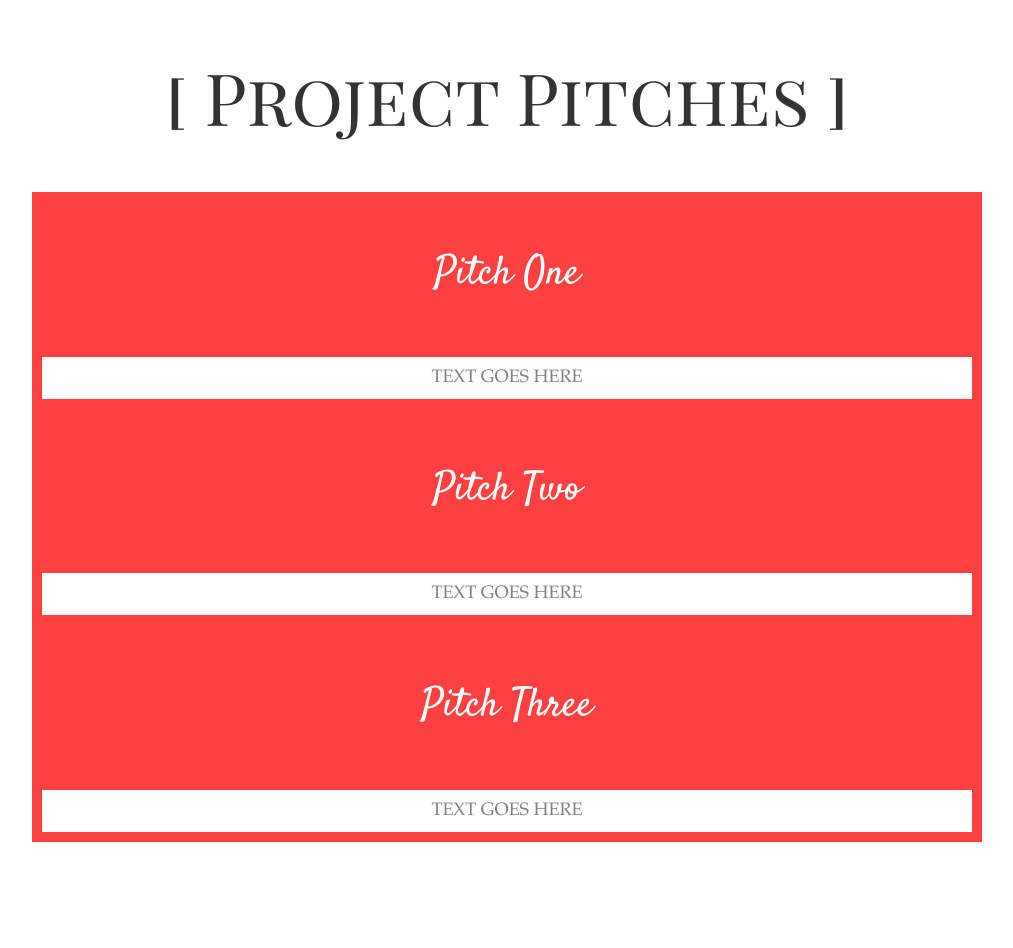
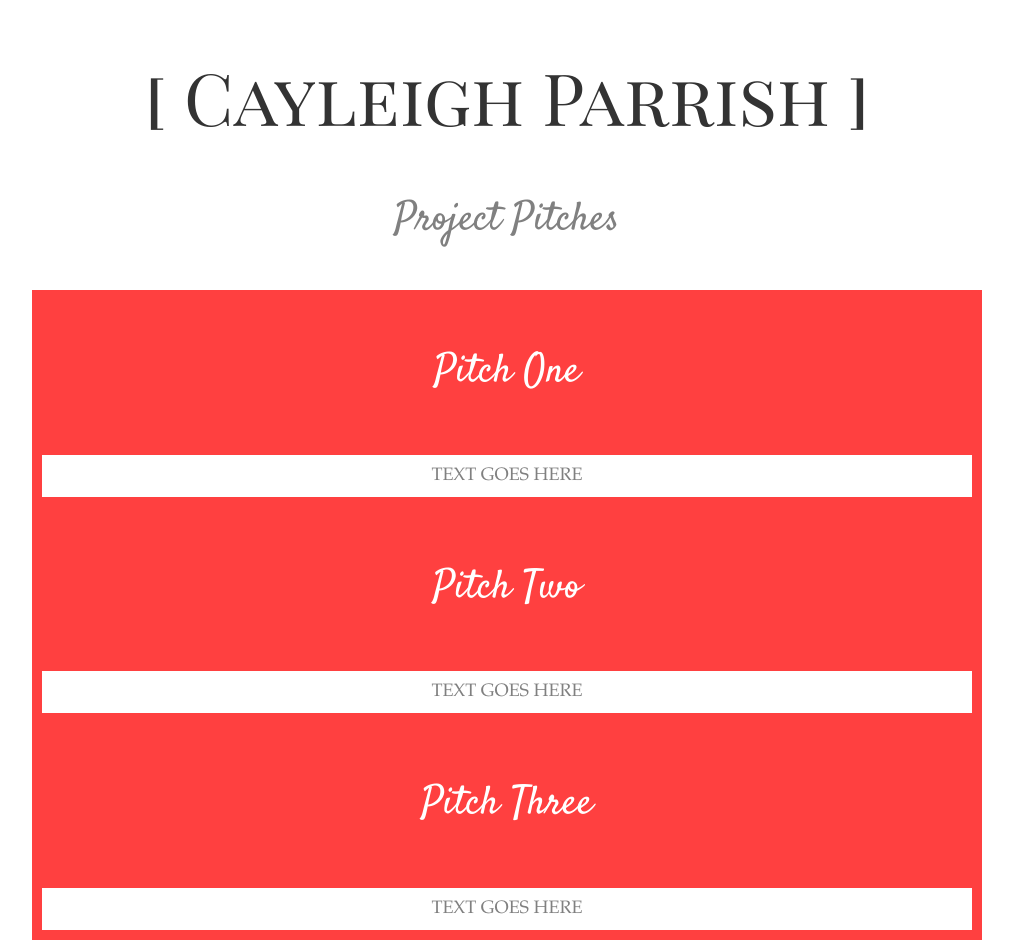
Before and after one commit to kayleep/data-journalism-home, a plain HTML site: page projectpitches.html in a window 1280 px wide. Shown: the whole page, without its empty margins (133-1146 px from the left). Before the commit the page ends 850 px from the top, so only its background shows below. Drawn offline with Linux system fonts and the light colour scheme.

Commit message:
commit two

```diff
--- a/projectpitches.html
+++ b/projectpitches.html
@@ -28,6 +28,21 @@
 		padding-right: 100;
 
 	}
+
+
+		h3 {
+		color: gray;
+		font-weight:normal;
+		font-size: 40px;
+		font-family: 'Satisfy', cursive;
+		margin-bottom: 20;
+		margin-top: 20;
+		padding-right: 100;
+		padding-right: 100;
+
+	}
+
+
 	body {
 		color: gray;
 		font-weight:normal;
@@ -49,14 +64,16 @@
 		.story-image {float-left;}
 
 
-a:link    {color:white;text-decoration:none;}
-a:visited {color:gray;text-decoration:none;}
-a:hover   {color:gray;text-decoration:none;}
-a:active  {color:white;text-decoration:none;}
+a:link    {color:inherit;text-decoration:none;}
+a:visited {color:inherit;text-decoration:none;}
+a:hover   {color:inherit;text-decoration:none;}
+a:active  {color:inherit;text-decoration:none;}
 
 	</style>
 </head>
-<h1> [ Project Pitches ] </h1>
+<h1><a href="http://kayleep.github.io/data-journalism-home/">[ Cayleigh Parrish ]</a></h1>
+
+<h3>Project Pitches</h3>
 
 <table cellpadding="10" cellspacing="10" align="center" width="950" border="0" bgcolor="#FF4040">
 	<tr>
```
Also changed, not shown: index.html (+6 -6 lines).
